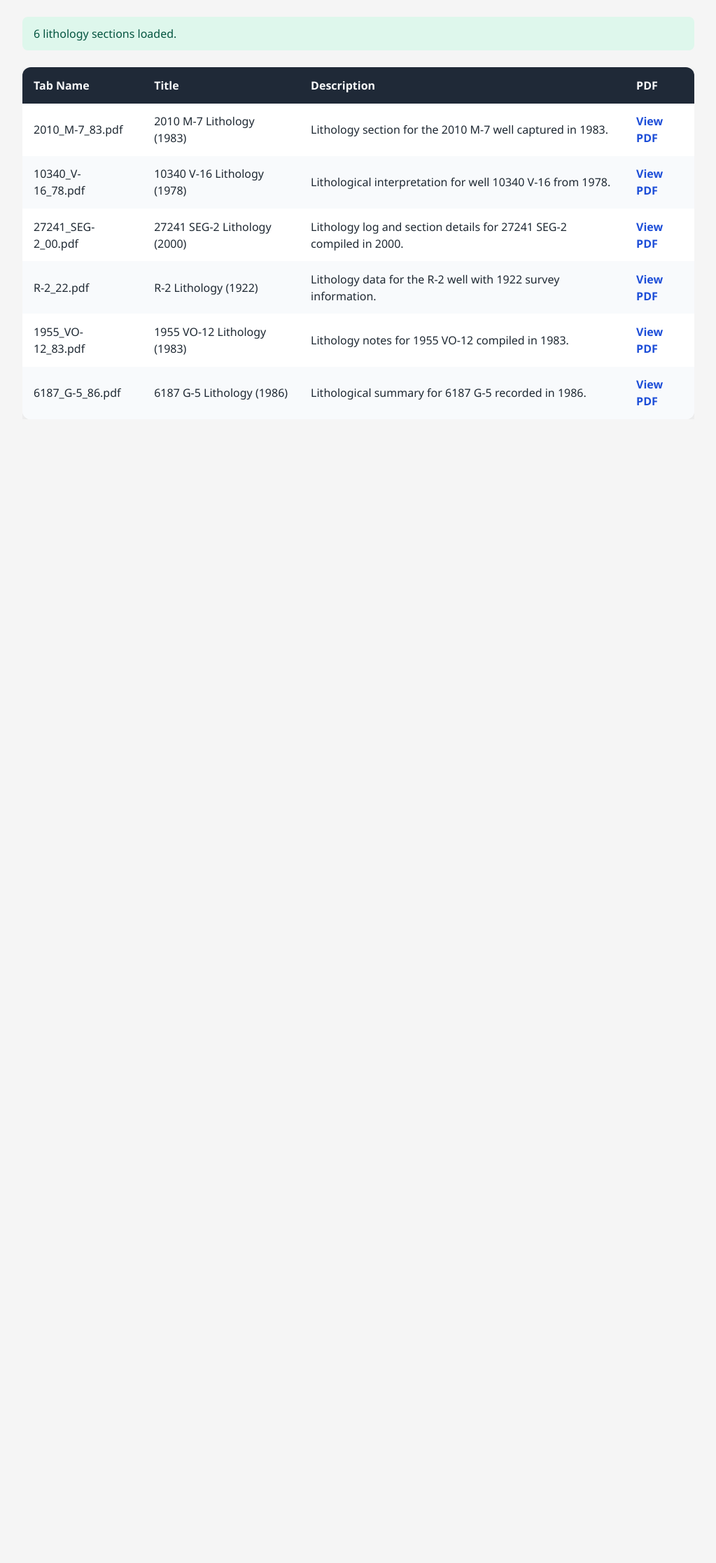
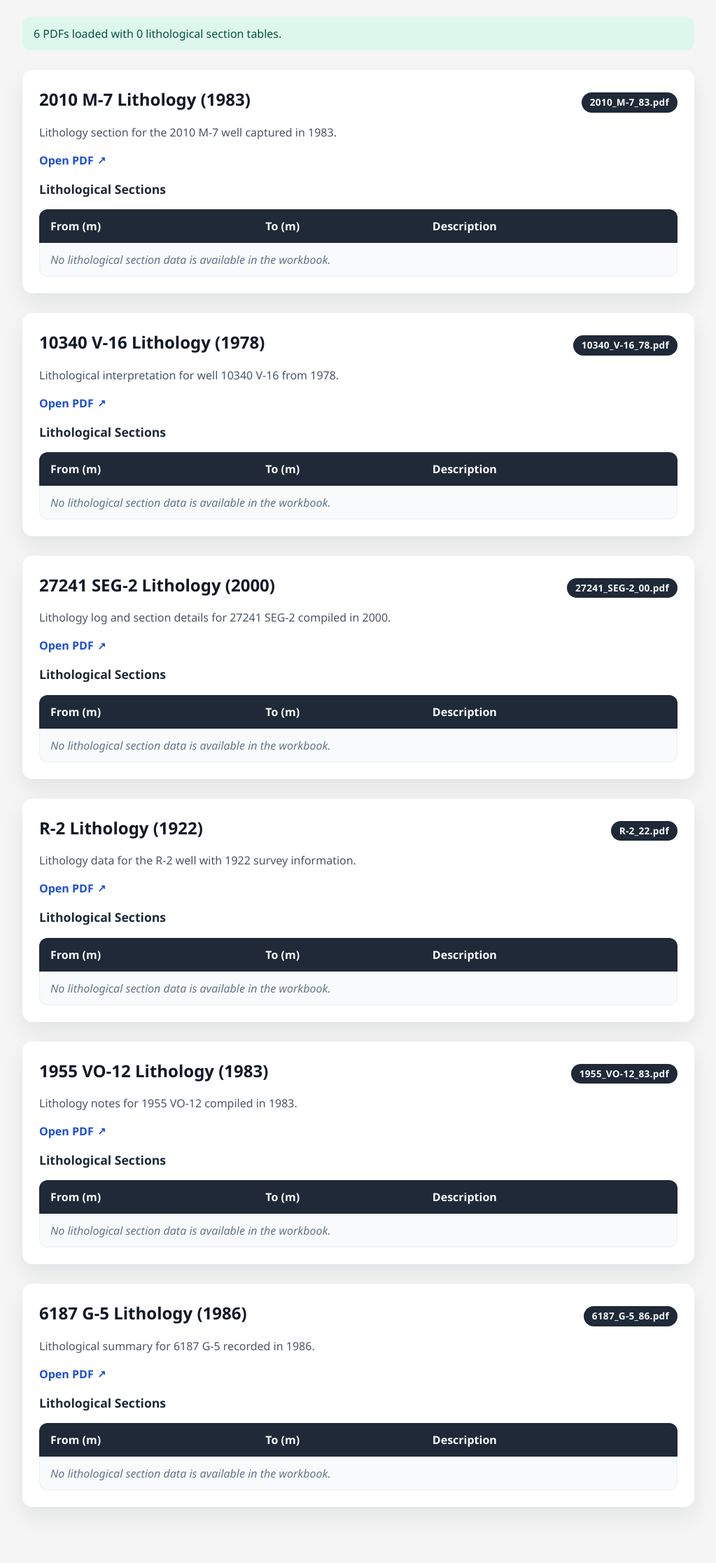
Before and after one commit to AIforimpact22/lithology, a Flask app: page / in a window 1280 px wide. Shown: the part 125-2358 px from the top of the page at 70% size, without its empty margins (128-1151 px from the left). Before the commit the page ends 704 px from the top, so only its background shows below. Run offline with Flask 3, Linux system fonts and the light colour scheme.

Commit message:
Surface lithology tables from workbook

```diff
--- a/app.py
+++ b/app.py
@@ -3,26 +3,206 @@ from __future__ import annotations
 import json
 from functools import lru_cache
 from pathlib import Path
-from typing import List, TypedDict
+from typing import Dict, List, TypedDict
+from zipfile import ZipFile
+
+import xml.etree.ElementTree as ET
 
 from flask import Flask, abort, jsonify, render_template, send_from_directory
 
 BASE_DIR = Path(__file__).resolve().parent
 DATA_FILE = BASE_DIR / "data" / "lithology_entries.json"
 PDF_DIRECTORY = BASE_DIR
+EXCEL_FILE = BASE_DIR / "Geological Profiles.xlsx"
+
+XML_NAMESPACES = {
+    "main": "http://schemas.openxmlformats.org/spreadsheetml/2006/main",
+    "rel": "http://schemas.openxmlformats.org/officeDocument/2006/relationships",
+}
 
 
-class LithologyEntry(TypedDict):
+class LithologySection(TypedDict):
+    from_depth: str
+    to_depth: str
+    description: str
+
+
+class LithologyEntryBase(TypedDict):
     tab_name: str
     title: str
     description: str
     pdf_filename: str
 
 
+class LithologyEntry(LithologyEntryBase, total=False):
+    sections: List[LithologySection]
+
+
+def _read_shared_strings(zf: ZipFile) -> List[str]:
+    try:
+        raw = zf.read("xl/sharedStrings.xml")
+    except KeyError:
+        return []
+
+    root = ET.fromstring(raw)
+    strings: List[str] = []
+    for item in root.findall("main:si", XML_NAMESPACES):
+        text = "".join(
+            node.text or "" for node in item.findall(".//main:t", XML_NAMESPACES)
+        )
+        strings.append(text)
+    return strings
+
+
+def _cell_value(cell: ET.Element, shared_strings: List[str]) -> str:
+    value_element = cell.find("main:v", XML_NAMESPACES)
+    if value_element is None or value_element.text is None:
+        return ""
+
+    cell_type = cell.attrib.get("t")
+    if cell_type == "s":
+        try:
+            index = int(value_element.text)
+        except ValueError:
+            return ""
+        if 0 <= index < len(shared_strings):
+            return shared_strings[index]
+        return ""
+
+    return value_element.text
+
+
+def _column_from_reference(reference: str) -> str:
+    return "".join(char for char in reference if char.isalpha())
+
+
+def _format_numeric(value: str) -> str:
+    text = value.strip()
+    if not text:
+        return ""
+
+    try:
+        number = float(text)
+    except ValueError:
+        return text
+
+    if number.is_integer():
+        return f"{int(number)}"
+
+    formatted = f"{number:.2f}".rstrip("0").rstrip(".")
+    return formatted or text
+
+
+def _parse_sheet_sections(
+    sheet_data: ET.Element, shared_strings: List[str]
+) -> List[LithologySection]:
+    sections: List[LithologySection] = []
+    rows = sheet_data.findall("main:row", XML_NAMESPACES)
+    for index, row in enumerate(rows):
+        cells: Dict[str, str] = {}
+        for cell in row.findall("main:c", XML_NAMESPACES):
+            reference = cell.attrib.get("r", "")
+            column = _column_from_reference(reference)
+            if not column:
+                continue
+            cells[column] = _cell_value(cell, shared_strings)
+
+        if index == 0:
+            # Skip header row.
+            continue
+
+        start = cells.get("A", "")
+        end = cells.get("B", "")
+        description = cells.get("C", "").strip()
+
+        if not description:
+            continue
+
+        sections.append(
+            LithologySection(
+                from_depth=_format_numeric(start),
+                to_depth=_format_numeric(end),
+                description=description,
+            )
+        )
+
+    return sections
+
+
+@lru_cache(maxsize=1)
+def load_section_tables() -> Dict[str, List[LithologySection]]:
+    if not EXCEL_FILE.exists():
+        return {}
+
+    tables: Dict[str, List[LithologySection]] = {}
+
+    with ZipFile(EXCEL_FILE) as workbook:
+        shared_strings = _read_shared_strings(workbook)
+        workbook_xml = ET.fromstring(workbook.read("xl/workbook.xml"))
+        rels_xml = ET.fromstring(workbook.read("xl/_rels/workbook.xml.rels"))
+
+        relationship_targets = {
+            rel.attrib["Id"]: rel.attrib["Target"] for rel in rels_xml
+        }
+
+        sheets = workbook_xml.findall("main:sheets/main:sheet", XML_NAMESPACES)
+        for sheet in sheets:
+            sheet_name = sheet.attrib.get("name", "").strip()
+            relationship_id = sheet.attrib.get(
+                "{http://schemas.openxmlformats.org/officeDocument/2006/relationships}id"
+            )
+            if not sheet_name or not relationship_id:
+                continue
+
+            sheet_target = relationship_targets.get(relationship_id)
+            if not sheet_target:
+                continue
+
+            sheet_path = f"xl/{sheet_target}"
+            try:
+                sheet_xml = ET.fromstring(workbook.read(sheet_path))
+            except KeyError:
+                continue
+
+            sheet_data = sheet_xml.find("main:sheetData", XML_NAMESPACES)
+            if sheet_data is None:
+                continue
+
+            sections = _parse_sheet_sections(sheet_data, shared_strings)
+            if not sections:
+                continue
+
+            key_candidates = {sheet_name}
+            if not sheet_name.lower().endswith(".pdf"):
+                key_candidates.add(f"{sheet_name}.pdf")
+
+            for key in key_candidates:
+                tables[key] = sections
+
+    return tables
+
+
 @lru_cache(maxsize=1)
 def load_entries() -> List[LithologyEntry]:
     with DATA_FILE.open("r", encoding="utf-8") as fp:
-        data = json.load(fp)
+        data: List[LithologyEntry] = json.load(fp)
+
+    section_tables = load_section_tables()
+    for entry in data:
+        pdf_key = entry.get("pdf_filename", "")
+        sections = section_tables.get(pdf_key)
+        if sections is None:
+            # Fall back to the tab name if the PDF name is not present.
+            sections = section_tables.get(entry.get("tab_name", ""), [])
+        entry["sections"] = [
+            LithologySection(
+                from_depth=section["from_depth"],
+                to_depth=section["to_depth"],
+                description=section["description"],
+            )
+            for section in sections
+        ]
+
     return data
 
 
--- a/static/app.js
+++ b/static/app.js
@@ -1,22 +1,122 @@
 const statusElement = document.getElementById('status');
-const tableWrapper = document.querySelector('.table-wrapper');
-const tableBody = document.querySelector('#lithology-table tbody');
+const entriesContainer = document.getElementById('entries');
 
-function createLinkCell(entry) {
-  const cell = document.createElement('td');
+function formatDepth(value) {
+  if (value === null || value === undefined) {
+    return '—';
+  }
+
+  const text = String(value).trim();
+  if (!text) {
+    return '—';
+  }
+
+  const numericValue = Number(text);
+  if (Number.isFinite(numericValue)) {
+    const rounded = Number.isInteger(numericValue)
+      ? numericValue.toString()
+      : Number(numericValue.toFixed(2)).toString();
+    return `${rounded} m`;
+  }
+
+  return text;
+}
+
+function createSectionTable(sections) {
+  const wrapper = document.createElement('div');
+  wrapper.className = 'section-table__wrapper';
+
+  const table = document.createElement('table');
+  table.className = 'section-table';
+
+  const thead = document.createElement('thead');
+  const headerRow = document.createElement('tr');
+  ['From (m)', 'To (m)', 'Description'].forEach((label) => {
+    const th = document.createElement('th');
+    th.scope = 'col';
+    th.textContent = label;
+    headerRow.appendChild(th);
+  });
+  thead.appendChild(headerRow);
+
+  const tbody = document.createElement('tbody');
+  if (!sections.length) {
+    const emptyRow = document.createElement('tr');
+    const emptyCell = document.createElement('td');
+    emptyCell.colSpan = 3;
+    emptyCell.className = 'section-table__empty';
+    emptyCell.textContent = 'No lithological section data is available in the workbook.';
+    emptyRow.appendChild(emptyCell);
+    tbody.appendChild(emptyRow);
+  } else {
+    sections.forEach((section) => {
+      const row = document.createElement('tr');
+
+      const fromCell = document.createElement('td');
+      fromCell.textContent = formatDepth(section.from_depth);
+      row.appendChild(fromCell);
+
+      const toCell = document.createElement('td');
+      toCell.textContent = formatDepth(section.to_depth);
+      row.appendChild(toCell);
+
+      const descriptionCell = document.createElement('td');
+      descriptionCell.textContent = section.description;
+      row.appendChild(descriptionCell);
+
+      tbody.appendChild(row);
+    });
+  }
+
+  table.appendChild(thead);
+  table.appendChild(tbody);
+  wrapper.appendChild(table);
+
+  return wrapper;
+}
+
+function createEntryCard(entry) {
+  const card = document.createElement('article');
+  card.className = 'entry-card';
+
+  const header = document.createElement('div');
+  header.className = 'entry-card__header';
+
+  const title = document.createElement('h2');
+  title.className = 'entry-card__title';
+  title.textContent = entry.title;
+  header.appendChild(title);
+
+  const badge = document.createElement('span');
+  badge.className = 'entry-card__badge';
+  badge.textContent = entry.tab_name;
+  header.appendChild(badge);
+
+  const description = document.createElement('p');
+  description.className = 'entry-card__description';
+  description.textContent = entry.description;
+
   const link = document.createElement('a');
+  link.className = 'entry-card__link';
   link.href = `/pdfs/${encodeURIComponent(entry.pdf_filename)}`;
-  link.textContent = 'View PDF';
+  link.textContent = 'Open PDF';
   link.target = '_blank';
   link.rel = 'noopener noreferrer';
-  cell.appendChild(link);
-  return cell;
-}
 
-function createTextCell(text) {
-  const cell = document.createElement('td');
-  cell.textContent = text;
-  return cell;
+  const tableTitle = document.createElement('h3');
+  tableTitle.className = 'section-table__title';
+  tableTitle.textContent = 'Lithological Sections';
+
+  const sections = Array.isArray(entry.sections) ? entry.sections : [];
+  const table = createSectionTable(sections);
+
+  card.appendChild(header);
+  card.appendChild(description);
+  card.appendChild(link);
+  card.appendChild(tableTitle);
+  card.appendChild(table);
+
+  return card;
 }
 
 async function loadLithology() {
@@ -28,25 +128,36 @@ async function loadLithology() {
 
     const entries = await response.json();
     if (!Array.isArray(entries) || entries.length === 0) {
+      statusElement.classList.remove('success', 'error');
       statusElement.textContent = 'No lithology sections are available yet.';
       statusElement.classList.add('empty');
+      entriesContainer.hidden = true;
       return;
     }
 
-    tableBody.innerHTML = '';
+    statusElement.classList.remove('empty', 'error', 'success');
+
+    entriesContainer.innerHTML = '';
     entries.forEach((entry) => {
-      const row = document.createElement('tr');
-      row.appendChild(createTextCell(entry.tab_name));
-      row.appendChild(createTextCell(entry.title));
-      row.appendChild(createTextCell(entry.description));
-      row.appendChild(createLinkCell(entry));
-      tableBody.appendChild(row);
+      const card = createEntryCard(entry);
+      entriesContainer.appendChild(card);
     });
 
-    statusElement.textContent = `${entries.length} lithology section${entries.length === 1 ? '' : 's'} loaded.`;
+    const sectionsWithData = entries.filter(
+      (entry) => Array.isArray(entry.sections) && entry.sections.length > 0,
+    ).length;
+
+    const pdfLabel = entries.length === 1 ? 'PDF' : 'PDFs';
+    const tableLabel =
+      sectionsWithData === 1
+        ? 'lithological section table'
+        : 'lithological section tables';
+
+    statusElement.textContent = `${entries.length} ${pdfLabel} loaded with ${sectionsWithData} ${tableLabel}.`;
     statusElement.classList.add('success');
-    tableWrapper.hidden = false;
+    entriesContainer.hidden = false;
   } catch (error) {
+    statusElement.classList.remove('success', 'empty');
     statusElement.textContent = `Error loading lithology sections: ${error.message}`;
     statusElement.classList.add('error');
   }
--- a/static/styles.css
+++ b/static/styles.css
@@ -9,6 +9,7 @@
 
 body {
   margin: 0;
+  background-color: inherit;
 }
 
 main.container {
@@ -28,10 +29,10 @@ header {
 
 .status {
   padding: 0.75rem 1rem;
-  border-radius: 0.5rem;
+  border-radius: 0.75rem;
   background-color: #e4e7eb;
   color: #334155;
-  margin-bottom: 1.5rem;
+  margin-bottom: 1.75rem;
   transition: background-color 0.3s ease, color 0.3s ease;
 }
 
@@ -50,53 +51,145 @@ header {
   color: #831843;
 }
 
-.table-wrapper {
-  overflow-x: auto;
+.entries {
+  display: grid;
+  gap: 1.75rem;
 }
 
-#lithology-table {
-  width: 100%;
-  border-collapse: collapse;
-  background-color: #fff;
-  border-radius: 0.75rem;
-  overflow: hidden;
-  box-shadow: 0 10px 25px rgba(15, 23, 42, 0.08);
+.entries[hidden] {
+  display: none;
 }
 
-#lithology-table thead {
+.entry-card {
+  background-color: #ffffff;
+  border-radius: 0.9rem;
+  padding: 1.5rem;
+  box-shadow: 0 14px 30px rgba(15, 23, 42, 0.08);
+  display: flex;
+  flex-direction: column;
+  gap: 1rem;
+}
+
+.entry-card__header {
+  display: flex;
+  flex-wrap: wrap;
+  align-items: baseline;
+  justify-content: space-between;
+  gap: 0.75rem;
+}
+
+.entry-card__title {
+  margin: 0;
+  font-size: 1.5rem;
+  color: #111827;
+}
+
+.entry-card__badge {
+  background-color: #1f2937;
+  color: #f9fafb;
+  padding: 0.25rem 0.75rem;
+  border-radius: 999px;
+  font-size: 0.85rem;
+  font-weight: 600;
+  letter-spacing: 0.02em;
+}
+
+.entry-card__description {
+  margin: 0;
+  color: #4b5563;
+}
+
+.entry-card__link {
+  align-self: flex-start;
+  display: inline-flex;
+  align-items: center;
+  gap: 0.35rem;
+  color: #1d4ed8;
+  font-weight: 600;
+  text-decoration: none;
+}
+
+.entry-card__link::after {
+  content: '↗';
+  font-size: 0.9em;
+}
+
+.entry-card__link:hover,
+.entry-card__link:focus {
+  text-decoration: underline;
+}
+
+.section-table__title {
+  margin: 0;
+  font-size: 1.1rem;
+  color: #1f2937;
+}
+
+.section-table__wrapper {
+  overflow-x: auto;
+  border-radius: 0.75rem;
+  background-color: #f8fafc;
+  box-shadow: inset 0 0 0 1px rgba(15, 23, 42, 0.05);
+}
+
+.section-table {
+  width: 100%;
+  min-width: 360px;
+  border-collapse: collapse;
+}
+
+.section-table thead {
   background-color: #1f2937;
   color: #f9fafb;
 }
 
-#lithology-table th,
-#lithology-table td {
-  padding: 0.85rem 1rem;
+.section-table th,
+.section-table td {
+  padding: 0.75rem 1rem;
   text-align: left;
 }
 
-#lithology-table tbody tr:nth-child(even) {
-  background-color: #f8fafc;
+.section-table td:nth-child(1),
+.section-table td:nth-child(2) {
+  white-space: nowrap;
+  font-variant-numeric: tabular-nums;
 }
 
-#lithology-table tbody tr:hover {
-  background-color: #e0f2fe;
+.section-table tbody tr:nth-child(even) {
+  background-color: rgba(148, 163, 184, 0.18);
 }
 
-#lithology-table a {
-  color: #1d4ed8;
-  text-decoration: none;
-  font-weight: 600;
+.section-table__empty {
+  text-align: center;
+  font-style: italic;
+  color: #64748b;
 }
 
-#lithology-table a:hover,
-#lithology-table a:focus {
-  text-decoration: underline;
+@media (max-width: 720px) {
+  main.container {
+    margin: 1.5rem auto;
+    padding: 0 1rem 2.5rem;
+  }
+
+  .entry-card__header {
+    flex-direction: column;
+    align-items: flex-start;
+  }
+
+  .entry-card__title {
+    font-size: 1.35rem;
+  }
 }
 
 @media (prefers-color-scheme: dark) {
   :root {
     background-color: #0f172a;
     color: #f8fafc;
+  }
+
+  body {
+    background-color: #0f172a;
+    color: #e2e8f0;
   }
 
   .lead {
--- a/templates/index.html
+++ b/templates/index.html
@@ -20,19 +20,7 @@
         Loading lithology entries…
       </section>
 
-      <section class="table-wrapper" hidden>
-        <table id="lithology-table">
-          <thead>
-            <tr>
-              <th scope="col">Tab Name</th>
-              <th scope="col">Title</th>
-              <th scope="col">Description</th>
-              <th scope="col">PDF</th>
-            </tr>
-          </thead>
-          <tbody></tbody>
-        </table>
-      </section>
+      <section id="entries" class="entries" hidden></section>
     </main>
 
     <script src="{{ url_for('static', filename='app.js') }}" defer></script>
```
Also changed, not shown: other parts of static/styles.css (+58 -8 lines).
